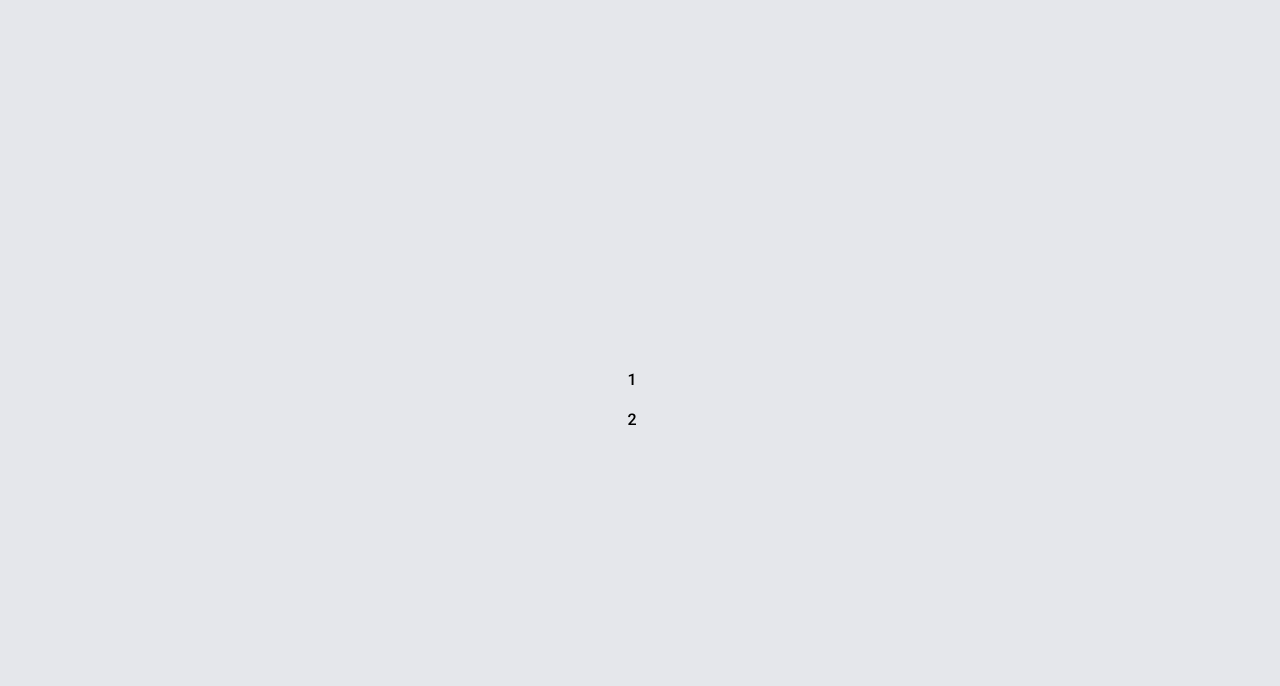
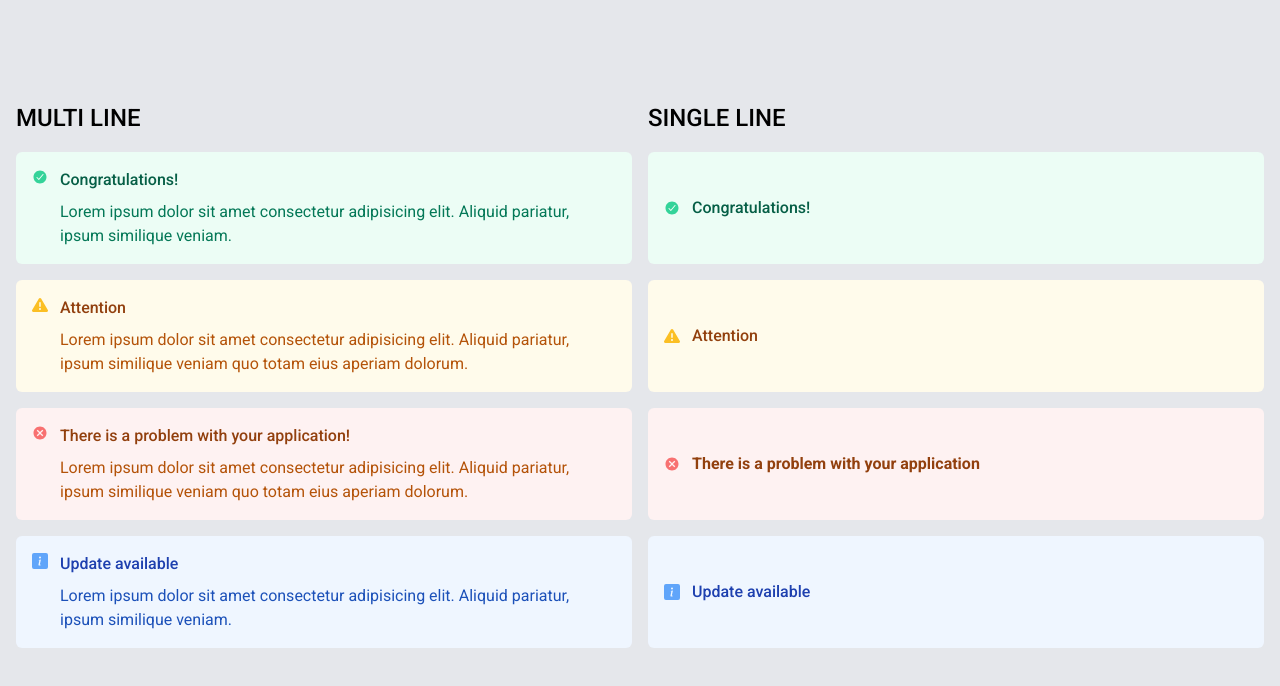
Before and after one commit to bienvenudev/react-component-library, a React (Vite) app: page / in a window 1280 px wide. Shown: the top 686 px of the page. Built offline with nearby package versions, Linux system fonts and the light colour scheme.

Commit message:
feat: add Banner component

```diff
--- a/src/App.jsx
+++ b/src/App.jsx
@@ -1,16 +1,42 @@
+import Banner from "./components/Banner/Banner"; //put src to use @
 
 function App() {
   return (
-    <div className="min-h-[100vh] grid place-items-center">
-      <div className="grid grid-rows-2 gap-4">
-        <div className="flex items-center gap-4 justify-center">
-          <p className="uppercase mr-4">1</p>
-
+    <div className="min-h-[100vh] grid place-items-center p-4">
+      <div className="grid grid-cols-2 gap-4">
+        <div className="grid gap-4 relative">
+          <p className="absolute top-[-50px] uppercase text-2xl">Multi Line</p>
+          <Banner
+            status="success"
+            title="Congratulations!"
+            text="Lorem ipsum dolor sit amet consectetur adipisicing elit. Aliquid pariatur, ipsum similique veniam."
+          />
+          <Banner
+            status="warning"
+            title="Attention"
+            text="Lorem ipsum dolor sit amet consectetur adipisicing elit. Aliquid pariatur, ipsum similique veniam quo totam eius aperiam dolorum."
+          />
+          <Banner
+            status="error"
+            title="There is a problem with your application!"
+            text="Lorem ipsum dolor sit amet consectetur adipisicing elit. Aliquid pariatur, ipsum similique veniam quo totam eius aperiam dolorum."
+          />
+          <Banner
+            status="neutral"
+            title="Update available"
+            text="Lorem ipsum dolor sit amet consectetur adipisicing elit. Aliquid pariatur, ipsum similique veniam."
+          />
         </div>
 
-        <div className="flex items-center gap-4 justify-center">
-          <p className="uppercase mr-4">2</p>
-
+        <div className="grid gap-4 relative">
+          <p className="absolute top-[-50px] uppercase text-2xl">Single Line</p>
+          <Banner status="success" title="Congratulations!" />
+          <Banner status="warning" title="Attention" />
+          <Banner
+            status="error"
+            title="There is a problem with your application"
+          />
+          <Banner status="neutral" title="Update available" />
         </div>
       </div>
     </div>
--- /dev/null
+++ b/src/components/Banner/Banner.jsx
@@ -0,0 +1,58 @@
+import { IoCheckmarkCircle } from "react-icons/io5";
+import { FaTriangleExclamation } from "react-icons/fa6";
+import { IoMdCloseCircle } from "react-icons/io";
+import { BsFillInfoSquareFill } from "react-icons/bs";
+
+export default function Banner({ title, text, status }) {
+  const icon =
+    status === "success" ? (
+      <IoCheckmarkCircle className="text-[#34D399]" />
+    ) : status === "warning" ? (
+      <FaTriangleExclamation className="text-[#FBBF24]" />
+    ) : status === "error" ? (
+      <IoMdCloseCircle className="text-[#F87171]" />
+    ) : (
+      <BsFillInfoSquareFill className="text-[#60A5FA]" />
+    );
+
+  const statusClasses =
+    status === "success"
+      ? "bg-[#ECFDF5] text-[#065F46]"
+      : status === "warning"
+      ? "bg-[#FFFBEB] text-[#92400E]"
+      : status === "error"
+      ? "bg-[#FEF2F2] text-[#92400E]"
+      : "bg-[#EFF6FF] text-[#1E40AF]";
+
+  const statusTextClasses =
+    status === "success"
+      ? "text-[#047857]"
+      : status === "warning" || status === "error"
+      ? "text-[#B45309]"
+      : "text-[#1C51B9]";
+
+  return (
+    <div
+      className={`p-4 ${statusClasses} rounded-md grid grid-cols-[auto_1fr] ${
+        text ? "items-baseline" : "items-center"
+      } gap-3`}
+    >
+      <div>{icon}</div>
+
+      <div>
+        {!text && status === "error" ? (
+          <div className="font-bold">{title}</div>
+        ) : (
+          <div>{title}</div>
+        )}
+        <div>
+          {text && (
+            <div className={`mt-2 font-normal ${statusTextClasses}`}>
+              {text}
+            </div>
+          )}
+        </div>
+      </div>
+    </div>
+  );
+}
```
